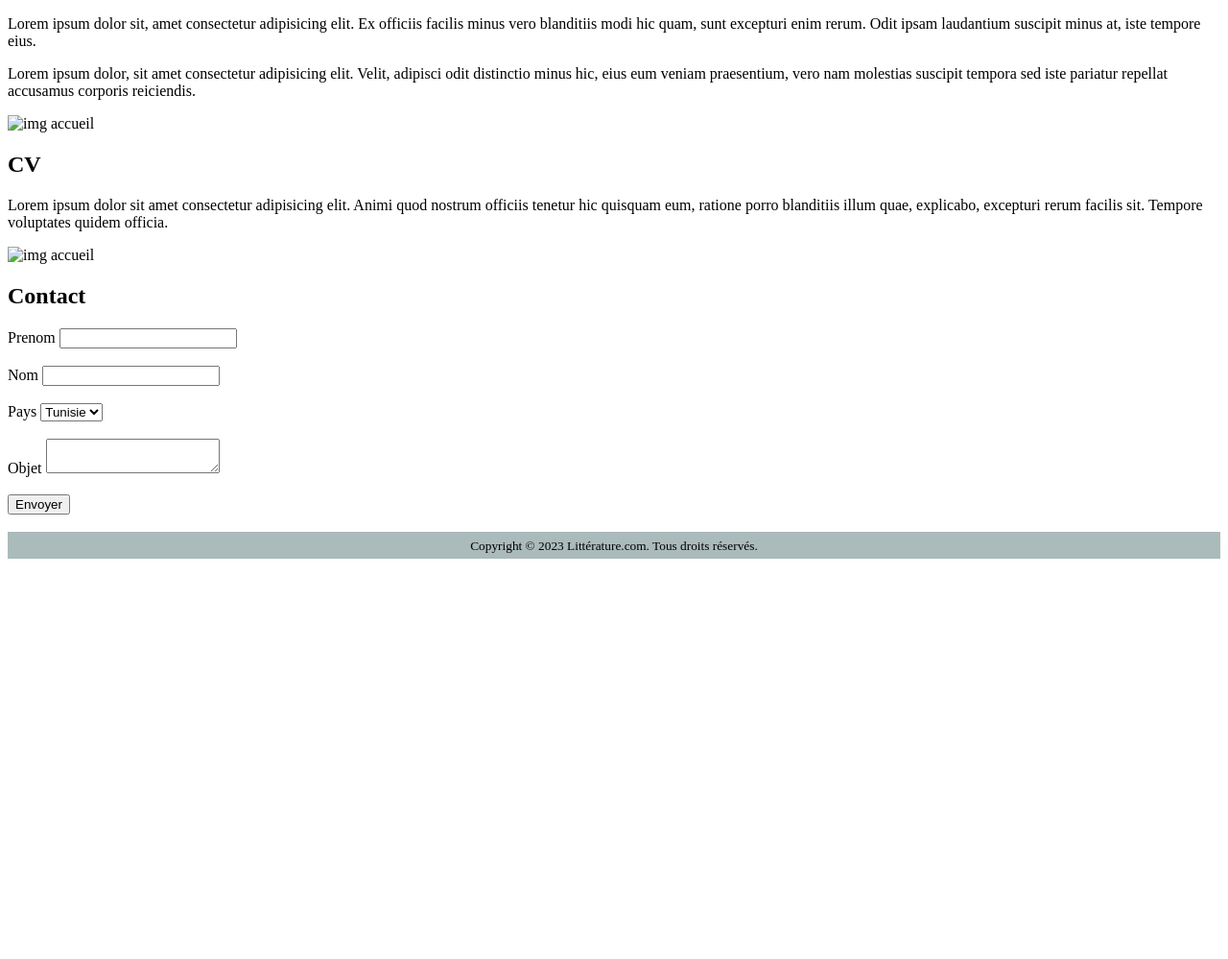
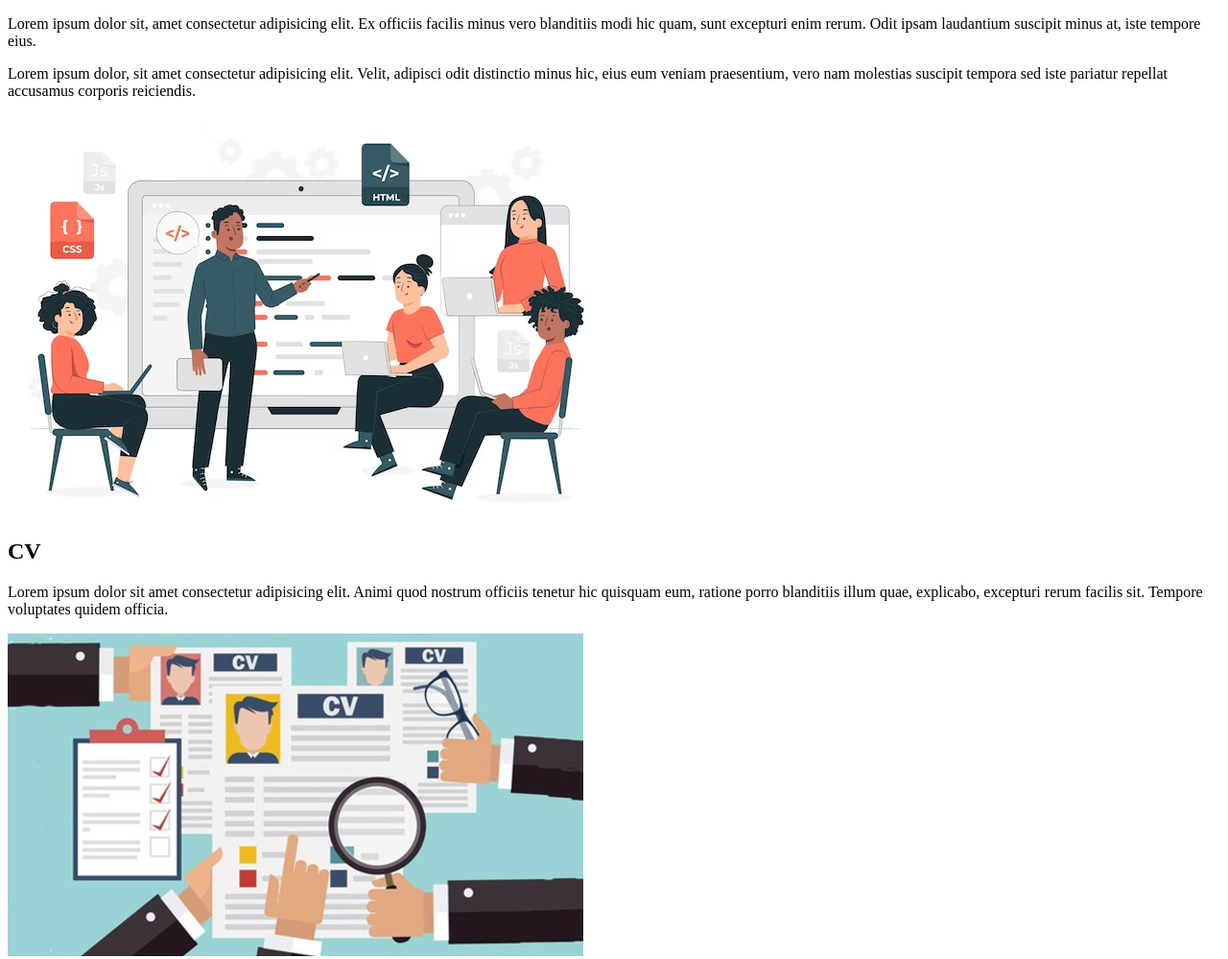
Before and after one commit to Hela90/projetHTML, a plain HTML site: page index.html in a window 1280 px wide. Shown: the part 1101-2100 px from the top of the page at 96% size. Before the commit the page ends 1691 px from the top, so only its background shows below. Drawn offline with Linux system fonts and the light colour scheme; the site is published under a folder, as on GitHub Pages, so addresses that start at the root find nothing.

Commit message:
modif index

```diff
--- a/index.html
+++ b/index.html
@@ -63,14 +63,14 @@
             <h2>Travail</h2>
             <p>Lorem ipsum dolor sit, amet consectetur adipisicing elit. Ex officiis facilis minus vero blanditiis modi hic quam, sunt excepturi enim rerum. Odit ipsam laudantium suscipit minus at, iste tempore eius.</p>
             <p>Lorem ipsum dolor, sit amet consectetur adipisicing elit. Velit, adipisci odit distinctio minus hic, eius eum veniam praesentium, vero nam molestias suscipit tempora sed iste pariatur repellat accusamus corporis reiciendis.</p>
-            <img src="/image accueil.avif" alt="img accueil">
+            <img src="image accueil.avif" alt="img accueil">
         </section>
         <section id="cv">
             <h2>CV</h2>
             <p>
                 Lorem ipsum dolor sit amet consectetur adipisicing elit. Animi quod nostrum officiis tenetur hic quisquam eum, ratione porro blanditiis illum quae, explicabo, excepturi rerum facilis sit. Tempore voluptates quidem officia.
             </p>
-            <img src="/cv.jpg" alt="img accueil">
+            <img src="cv.jpg" alt="img accueil">
         </section>
         <section id="contact">
             <h2>Contact</h2>
```
